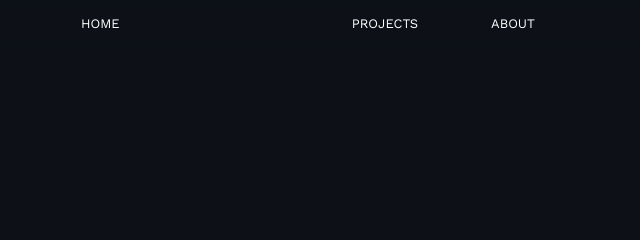
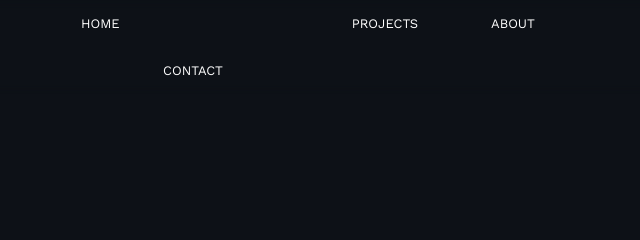
Before and after one commit to Xyr0za/website, a website built with Vite: page index.html in a window 1280 px wide. Shown: the top 240 px of the page, 319-959 px from the left. Built offline with nearby package versions, Linux system fonts and the light colour scheme.

Commit message:
Update index.html

```diff
--- a/index.html
+++ b/index.html
@@ -51,6 +51,7 @@
         <li><a href="#top">HOME</a></li>
         <li><a href="#project">PROJECTS</a></li>
         <li><a href="#about">ABOUT</a></li>
+        <li><a href="">CONTACT</a></li>
       </ul>
     </nav>
     <!-- End of Navigation -->
```
